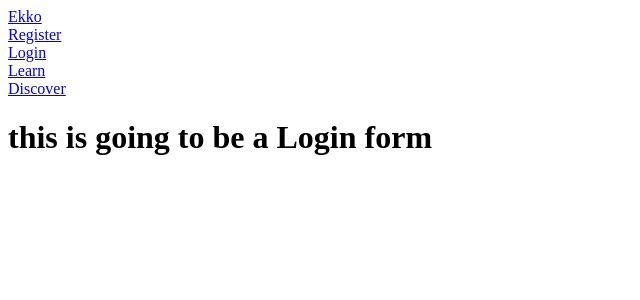
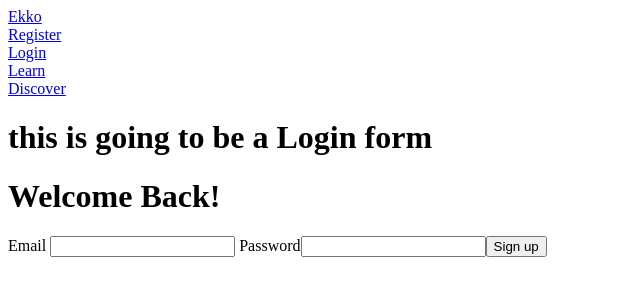
Before and after one commit to SamuelShally/ekko, a React (Create React App) app in the folder frontend/: page /login in a window 1280 px wide. Shown: the top 300 px of the page, without its empty margins (0-640 px from the left). Built offline with nearby package versions, Linux system fonts and the light colour scheme.

Commit message:
Created a login form

```diff
--- /dev/null
+++ b/frontend/src/components/loginForm/loginForm.jsx
@@ -0,0 +1,20 @@
+const LoginForm = () =>{
+    return (
+        <div>
+            <h1>Welcome Back! </h1>
+            <form onSubmit={()=>{}}>
+
+                <label> Email </label>
+                <input type="email" required />
+
+                <label> Password</label>
+                <input type ="password"required />
+                <button type="submit"> Sign up </button>
+            </form>
+        </div>
+
+    )
+
+}
+
+export default LoginForm;
--- a/frontend/src/routes/login/login.jsx
+++ b/frontend/src/routes/login/login.jsx
@@ -1,8 +1,10 @@
+import LoginForm from "../../components/loginForm/loginForm";
 const Login = () => {
 
     return (
       <div className="login">
         <h1>this is going to be a Login form</h1>
+        <LoginForm />
       </div>
     );
 
```
Also changed, not shown: frontend/src/components/helloEkko.jsx (renamed from frontend/src/components/helloEkko.js), frontend/src/components/registerForm/registerForm.jsx (renamed from frontend/src/components/registerForm/registerForm.js).
